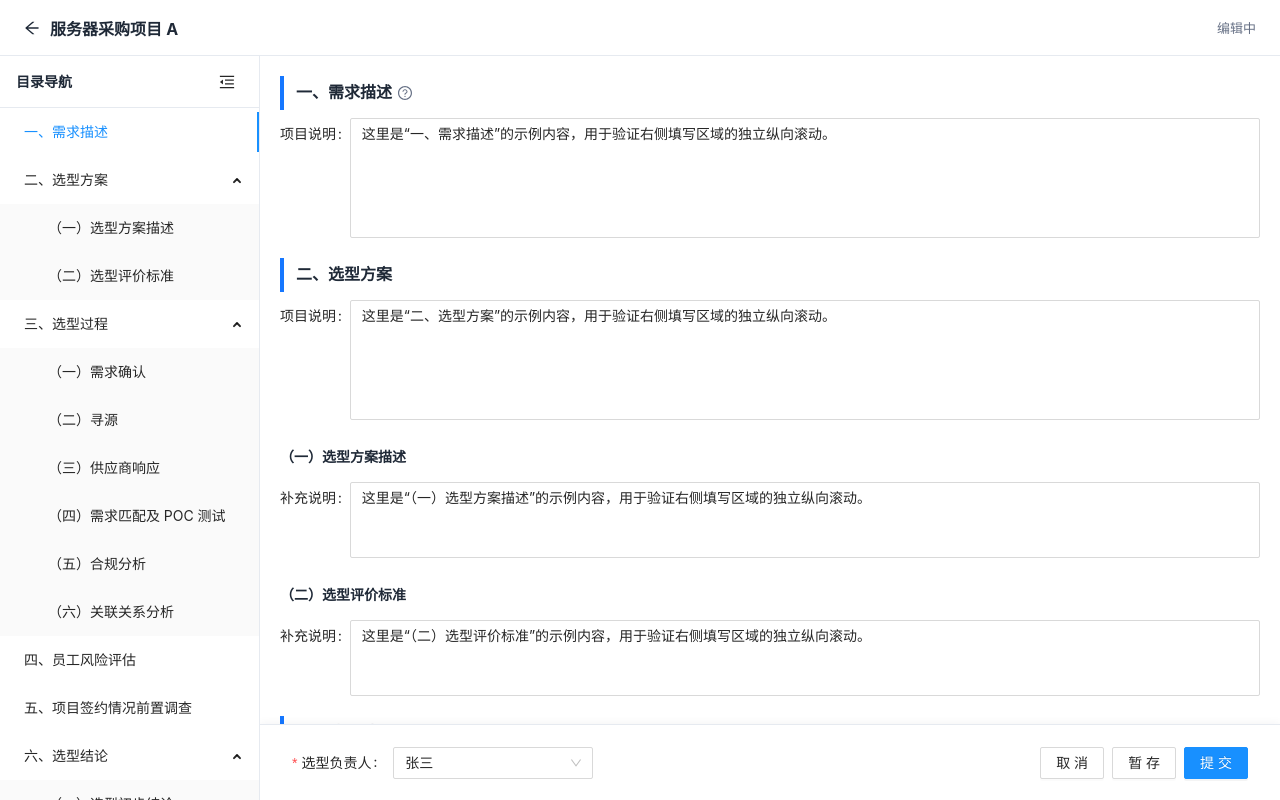
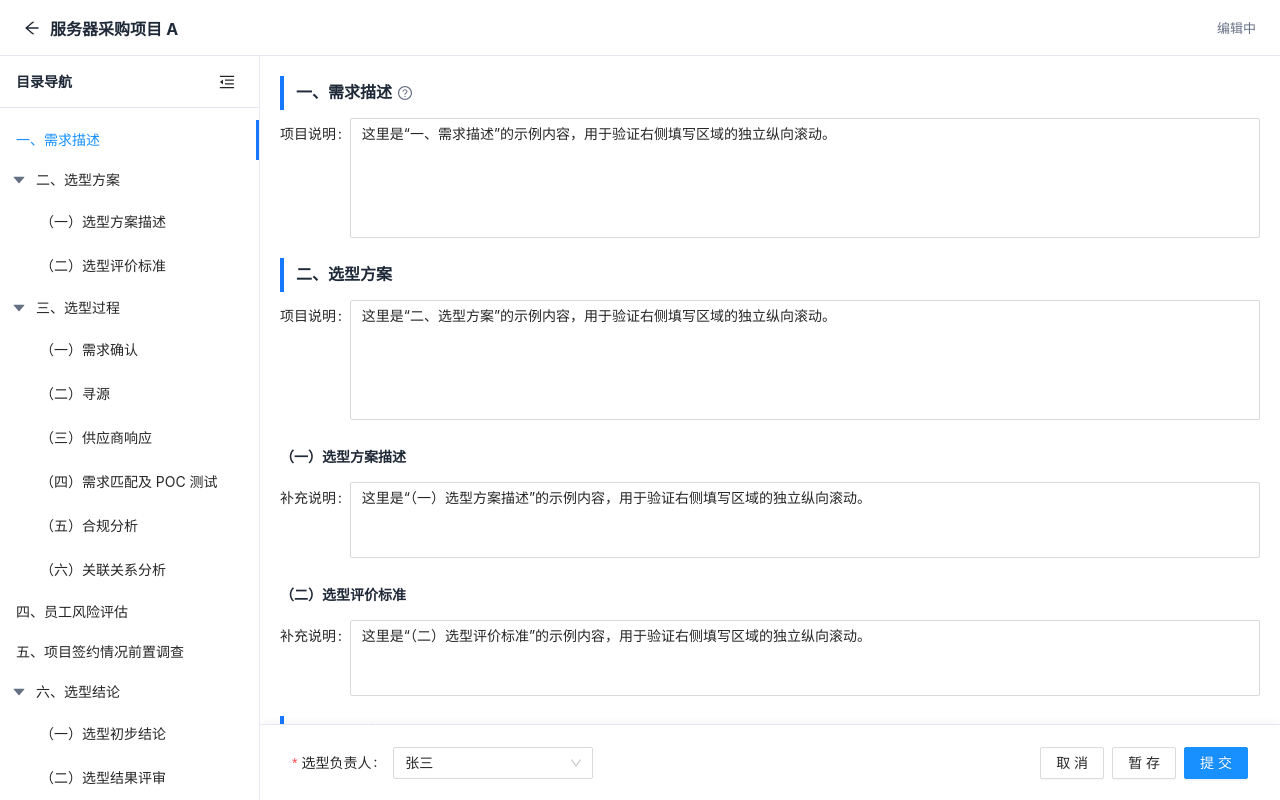
Before and after one commit to chenzongjun/digital, a React (Vite) app: page / in a window 1280 px wide. Built offline with nearby package versions, Linux system fonts and the light colour scheme.

Commit message:
目录导航优化

```diff
--- a/src/pages/report-config/ReportConfigPage.jsx
+++ b/src/pages/report-config/ReportConfigPage.jsx
@@ -33,7 +33,7 @@ const ReportPageContent = () => {
           theme='light'
           width={260}
         >
-          <ReportDirectory isCollapsed={isDirectoryCollapsed} />
+          <ReportDirectory />
         </Sider>
         <Layout className='report-page__workspace'>
           <Content ref={contentScrollRef} className='report-content-scroll'>
--- a/src/pages/report-config/ReportDirectory.jsx
+++ b/src/pages/report-config/ReportDirectory.jsx
@@ -1,74 +1,88 @@
-import { useCallback, useMemo, useState } from 'react';
-import { MenuFoldOutlined, MenuUnfoldOutlined } from '@ant-design/icons';
-import { Button, Menu, Tooltip } from 'antd';
+import { useState } from 'react';
+import {
+  CaretDownOutlined,
+  CaretRightOutlined,
+  MenuFoldOutlined,
+  MenuUnfoldOutlined,
+} from '@ant-design/icons';
+import { Anchor, Button, Tooltip } from 'antd';
 import { REPORT_SECTIONS } from '../../constants/report-sections';
 import { useReportPage } from './ReportPageContext';
 
-const getParentSectionIds = (sections) => {
-  return sections.flatMap((section) => (
-    section.children ? [section.sectionId, ...getParentSectionIds(section.children)] : []
-  ));
-};
+const CONTENT_SCROLL_OFFSET = 20;
 
-const renderMenuNodes = (sections, handleNavigate) => {
-  return sections.map((section) => {
-    if (section.children) {
-      return (
-        <Menu.SubMenu
-          key={section.sectionId}
-          title={section.title}
-          onTitleClick={() => handleNavigate(section.sectionId)}
-        >
-          {renderMenuNodes(section.children, handleNavigate)}
-        </Menu.SubMenu>
-      );
-    }
+const getExpandableSectionIds = (sections) => sections.flatMap((section) => (
+  section.children?.length
+    ? [section.sectionId, ...getExpandableSectionIds(section.children)]
+    : []
+));
+
+const renderAnchorLinks = (sections, expandedSectionIds, handleToggleSection) => (
+  sections.map((section) => {
+    const hasChildren = Boolean(section.children?.length);
+    const isExpanded = expandedSectionIds.includes(section.sectionId);
 
     return (
-      <Menu.Item key={section.sectionId}>
-        {section.title}
-      </Menu.Item>
+      <Anchor.Link
+        className={`report-directory__link${hasChildren ? ' report-directory__link--parent' : ''}`}
+        key={section.sectionId}
+        href={`#report-section-${section.sectionId}`}
+        title={section.title}
+      >
+        {hasChildren && (
+          <>
+            <Button
+              aria-controls={`report-directory-children-${section.sectionId}`}
+              aria-expanded={isExpanded}
+              aria-label={`${isExpanded ? '收起' : '展开'}${section.title}`}
+              className="report-directory__section-toggle"
+              icon={isExpanded ? <CaretDownOutlined /> : <CaretRightOutlined />}
+              type="text"
+              onClick={(event) => handleToggleSection(event, section.sectionId)}
+            />
+            {isExpanded && (
+              <div
+                className="report-directory__children"
+                id={`report-directory-children-${section.sectionId}`}
+              >
+                {renderAnchorLinks(section.children, expandedSectionIds, handleToggleSection)}
+              </div>
+            )}
+          </>
+        )}
+      </Anchor.Link>
     );
-  });
-};
+  })
+);
 
-const ReportDirectory = ({ isCollapsed = false, canCollapse = true, onNavigate }) => {
+const ReportDirectory = ({ canCollapse = true }) => {
   const {
-    activeSectionId,
+    contentScrollRef,
     isDirectoryCollapsed,
     setIsDirectoryCollapsed,
-    scrollToSection,
   } = useReportPage();
-  const [openKeys, setOpenKeys] = useState(() => getParentSectionIds(REPORT_SECTIONS));
-
-  const handleNavigate = useCallback((sectionId) => {
-    scrollToSection(sectionId);
-    onNavigate?.();
-  }, [onNavigate, scrollToSection]);
-
-  const menuNodes = useMemo(
-    () => renderMenuNodes(REPORT_SECTIONS, handleNavigate),
-    [handleNavigate],
+  const [expandedSectionIds, setExpandedSectionIds] = useState(
+    () => getExpandableSectionIds(REPORT_SECTIONS),
   );
-
-  const handleMenuClick = ({ key }) => {
-    handleNavigate(key);
-  };
-
-  const handleOpenChange = (nextOpenKeys) => {
-    if (!isCollapsed) {
-      setOpenKeys(nextOpenKeys);
-    }
-  };
 
   const handleToggleDirectory = () => {
     setIsDirectoryCollapsed(!isDirectoryCollapsed);
   };
 
+  const handleToggleSection = (event, sectionId) => {
+    event.preventDefault();
+    event.stopPropagation();
+    setExpandedSectionIds((currentSectionIds) => (
+      currentSectionIds.includes(sectionId)
+        ? currentSectionIds.filter((currentSectionId) => currentSectionId !== sectionId)
+        : [...currentSectionIds, sectionId]
+    ));
+  };
+
   return (
     <aside className="report-directory" aria-label="报告目录导航">
       <div className="report-directory__header">
-        {!isCollapsed && <strong>目录导航</strong>}
+        {!isDirectoryCollapsed && <strong>目录导航</strong>}
         {canCollapse && (
           <Tooltip title={isDirectoryCollapsed ? '展开目录' : '收起目录'}>
             <Button
@@ -81,17 +95,15 @@ const ReportDirectory = ({ isCollapsed = false, canCollapse = true, onNavigate }
           </Tooltip>
         )}
       </div>
-      <div className="report-directory__menu-container" hidden={isCollapsed}>
-        <Menu
-          className="report-directory__menu"
-          mode="inline"
-          openKeys={openKeys}
-          selectedKeys={[activeSectionId]}
-          onClick={handleMenuClick}
-          onOpenChange={handleOpenChange}
+      <div className="report-directory__anchor-container" hidden={isDirectoryCollapsed}>
+        <Anchor
+          affix={false}
+          className="report-directory__anchor"
+          getContainer={() => contentScrollRef.current}
+          targetOffset={CONTENT_SCROLL_OFFSET}
         >
-          {menuNodes}
-        </Menu>
+          {renderAnchorLinks(REPORT_SECTIONS, expandedSectionIds, handleToggleSection)}
+        </Anchor>
       </div>
     </aside>
   );
--- a/src/pages/report-config/ReportPageContext.jsx
+++ b/src/pages/report-config/ReportPageContext.jsx
@@ -1,12 +1,9 @@
-import { createContext, useCallback, useContext, useEffect, useMemo, useRef, useState } from 'react'
+import { createContext, useCallback, useContext, useMemo, useRef, useState } from 'react'
 import { Form, message } from 'antd'
 import { FLAT_REPORT_SECTIONS } from '../../constants/report-sections'
 
 // 默认值为 null，便于在组件脱离 Provider 时尽早发现使用错误。
 const ReportPageContext = createContext(null)
-
-// 目录定位后，章节标题距离滚动容器顶部保留的视觉间距。
-const CONTENT_SCROLL_OFFSET = 20
 
 const getInitialValues = () => {
   return {
@@ -20,17 +17,11 @@ const getInitialValues = () => {
 export const ReportPageProvider = ({ mode, children }) => {
   const [form] = Form.useForm()
   const initialValues = useMemo(getInitialValues, [])
-  // 当前位于可视区域的章节 ID，同时作为目录 Menu 的选中项。
-  const [activeSectionId, setActiveSectionId] = useState(FLAT_REPORT_SECTIONS[0].sectionId)
   // 用户手动收起目录的状态。
   const [isDirectoryCollapsed, setIsDirectoryCollapsed] = useState(false)
 
   // 右侧报告区是唯一的滚动容器，目录和页面本身不参与滚动。
   const contentScrollRef = useRef(null)
-  // 保存 sectionId 与对应 DOM 节点的映射，目录定位时可直接查询目标节点。
-  const sectionNodesRef = useRef(new Map())
-  // 保存当前观察器，使章节 ref 挂载或卸载时可直接更新订阅，避免触发 Provider 重渲染。
-  const observerRef = useRef(null)
   // 详情和审批模式复用同一页面，但禁止编辑表单项。
   const isReadonly = mode === 'detail' || mode === 'approval'
 
@@ -53,95 +44,6 @@ export const ReportPageProvider = ({ mode, children }) => {
     }
   }, [form])
 
-  const registerSection = useCallback((sectionId, sectionNode) => {
-    // ReportSection 的 ref 回调会在挂载时传入节点、卸载时传入 null。
-    const previousNode = sectionNodesRef.current.get(sectionId)
-
-    // 相同节点重复注册时无需更新映射或观察器。
-    if (previousNode === sectionNode) {
-      return
-    }
-
-    // 节点被替换、删除或条件渲染隐藏时，先清理旧节点订阅。
-    if (previousNode) {
-      observerRef.current?.unobserve(previousNode)
-      sectionNodesRef.current.delete(sectionId)
-    }
-
-    // 新节点挂载时登记映射，并在观察器已创建的情况下立即订阅。
-    if (sectionNode) {
-      sectionNodesRef.current.set(sectionId, sectionNode)
-      observerRef.current?.observe(sectionNode)
-    }
-  }, [])
-
-  const scrollToSection = useCallback(sectionId => {
-    // 由目录点击触发：根据 sectionId 找到右侧报告区中的目标章节。
-    const scrollContainer = contentScrollRef.current
-    const sectionNode = sectionNodesRef.current.get(sectionId)
-
-    // 首次渲染尚未完成或配置中不存在该章节时，不执行滚动。
-    if (!scrollContainer || !sectionNode) {
-      return
-    }
-
-    // 两个 top 都相对于浏览器视口，做差后得到章节相对报告滚动容器的距离。
-    const containerTop = scrollContainer.getBoundingClientRect().top
-    const sectionTop = sectionNode.getBoundingClientRect().top
-
-    // 点击目录后立即更新选中态，等待滚动观察器下一次回调时再进行校正。
-    setActiveSectionId(sectionId)
-    scrollContainer.scrollTo({
-      // 使用当前 scrollTop 叠加相对距离，避免误滚动浏览器页面。
-      top: Math.max(0, scrollContainer.scrollTop + sectionTop - containerTop - CONTENT_SCROLL_OFFSET),
-      behavior: 'smooth',
-    })
-  }, [])
-
-  useEffect(() => {
-    const scrollContainer = contentScrollRef.current
-
-    // 不支持 IntersectionObserver 时仍保留目录点击定位能力，仅不做滚动自动高亮。
-    if (!scrollContainer || !window.IntersectionObserver) {
-      return undefined
-    }
-
-    // 监听右侧滚动区中的章节，使滚动位置成为目录选中态的唯一来源。
-    const observer = new IntersectionObserver(
-      entries => {
-        // 同一时刻可能有多个章节进入可视区，取最靠近滚动区顶部的章节作为当前章节。
-        const visibleEntries = entries
-          .filter(entry => entry.isIntersecting)
-          .sort((firstEntry, secondEntry) => firstEntry.boundingClientRect.top - secondEntry.boundingClientRect.top)
-
-        if (visibleEntries[0]) {
-          setActiveSectionId(visibleEntries[0].target.dataset.sectionId)
-        }
-      },
-      {
-        // 明确指定右侧报告区为观察根节点，而不是整个浏览器窗口。
-        root: scrollContainer,
-        // 将有效观察区收窄到容器上方区域，避免页面底部章节过早抢占目录选中态。
-        rootMargin: '-12% 0px -72% 0px',
-        threshold: 0,
-      },
-    )
-
-    observerRef.current = observer
-
-    // effect 执行前已挂载的章节统一进行首次订阅；后续变化由 registerSection 直接处理。
-    sectionNodesRef.current.forEach(sectionNode => observer.observe(sectionNode))
-
-    // Provider 卸载或 StrictMode 重放 effect 时释放观察器，避免重复监听。
-    return () => {
-      observer.disconnect()
-
-      if (observerRef.current === observer) {
-        observerRef.current = null
-      }
-    }
-  }, [])
-
   const contextValue = useMemo(
     () => ({
       // 页面基础状态：供页头、底部操作栏和字段渲染组件共同使用。
@@ -154,16 +56,12 @@ export const ReportPageProvider = ({ mode, children }) => {
       handleSave,
       handleSubmit,
       // 目录与报告区联动状态。
-      activeSectionId,
-      setActiveSectionId,
       isDirectoryCollapsed,
       setIsDirectoryCollapsed,
-      // 跨组件共享的滚动容器与章节注册、定位方法。
+      // Anchor 通过该引用监听并滚动右侧报告区。
       contentScrollRef,
-      registerSection,
-      scrollToSection,
     }),
-    [activeSectionId, form, handleCancel, handleSave, handleSubmit, initialValues, isDirectoryCollapsed, isReadonly, mode, registerSection, scrollToSection],
+    [form, handleCancel, handleSave, handleSubmit, initialValues, isDirectoryCollapsed, isReadonly, mode],
   )
 
   return (
--- a/src/styles/report-directory.less
+++ b/src/styles/report-directory.less
@@ -19,27 +19,78 @@
     flex: 0 0 auto;
   }
 
-  &__menu-container {
+  &__anchor-container {
     display: flex;
     flex: 1 1 auto;
     min-height: 0;
+    padding: 12px 0;
+    overflow: hidden;
 
     &[hidden] {
       display: none;
     }
   }
 
-  &__menu {
+  &__anchor {
     flex: 1 1 auto;
     min-height: 0;
+    margin-left: 0;
+    padding-left: 0;
     overflow-x: hidden;
     overflow-y: auto;
-    border-right: 0;
+  }
+}
 
-    &.ant-menu-light .ant-menu-item-selected {
-      background: transparent;
-    }
+.report-directory__anchor {
+  .ant-anchor {
+    padding-left: 0;
   }
+
+  .ant-anchor-ink {
+    display: none;
+  }
+}
+
+.report-directory__link {
+  position: relative;
+  padding: 0;
+}
+
+.report-directory__link > .ant-anchor-link-title {
+  margin-bottom: 0;
+  padding: 10px 28px 10px 16px;
+  line-height: 20px;
+}
+
+.report-directory__link--parent > .ant-anchor-link-title {
+  padding-left: 36px;
+}
+
+.report-directory__children .report-directory__link > .ant-anchor-link-title {
+  padding-left: 40px;
+}
+
+.report-directory__section-toggle {
+  position: absolute;
+  z-index: 1;
+  top: 8px;
+  left: 7px;
+  width: 24px;
+  min-width: 24px;
+  height: 24px;
+  padding: 0;
+  color: @color-secondary-text;
+  line-height: 24px;
+}
+
+.report-directory__link > .ant-anchor-link-title-active::after {
+  position: absolute;
+  top: 0;
+  right: 0;
+  bottom: 0;
+  width: 3px;
+  background: @color-primary;
+  content: '';
 }
 
 .report-page__sider--collapsed .report-directory__header {
```
Also changed, not shown: src/pages/report-config/ReportSectionList.jsx (+1 -8 lines).
